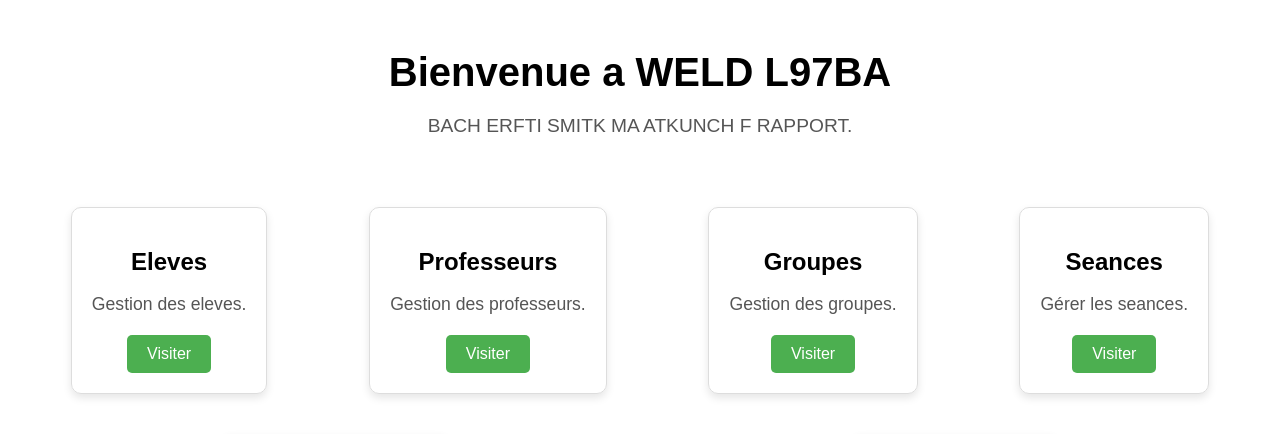
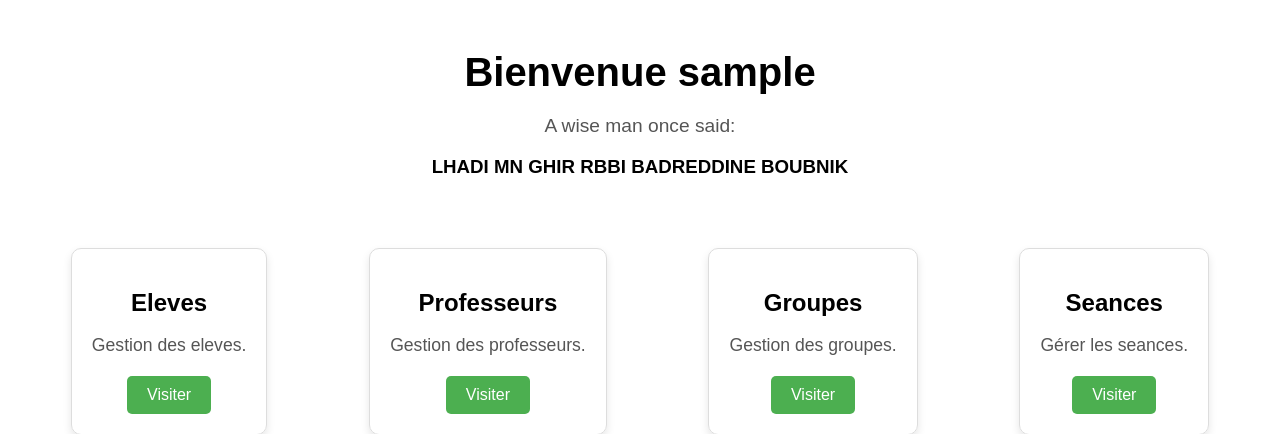
Before and after one commit to TFerhan/studies-management, a Flask app: template prj/templates/index.html in a window 1280 px wide. Shown: the part 46-480 px from the top of the page. Run offline with Flask 3, Linux system fonts and the light colour scheme; the template is opened without the code that fills it: most values are stand-ins (such as "Sample title", 1, 10 or a date in 2020); some libraries are stand-ins or nearby versions.

Commit message:
Update index.html

```diff
--- a/prj/templates/index.html
+++ b/prj/templates/index.html
@@ -4,8 +4,8 @@
 
 {% block content %}
     <div class="hero-section">
-        <h1>Bienvenue a WELD L97BA</h1>
-        <p>BACH ERFTI SMITK MA ATKUNCH F RAPPORT.</p>
+        <h1>Bienvenue {{ username }}</h1>
+        <p>A wise man once said: <h3>LHADI MN GHIR RBBI BADREDDINE BOUBNIK</h3></p>
     </div>
 
     <div class="feature-section">
```
